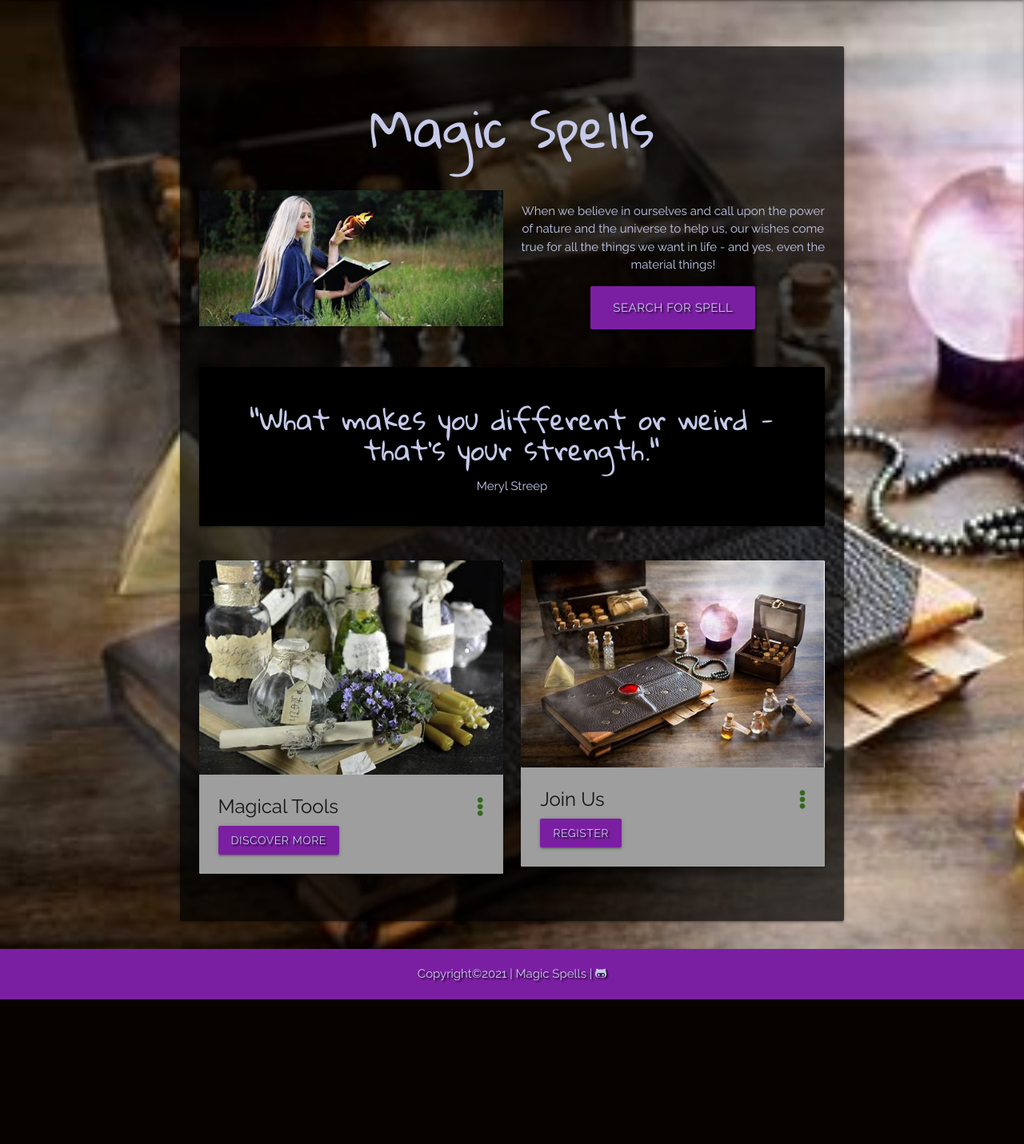
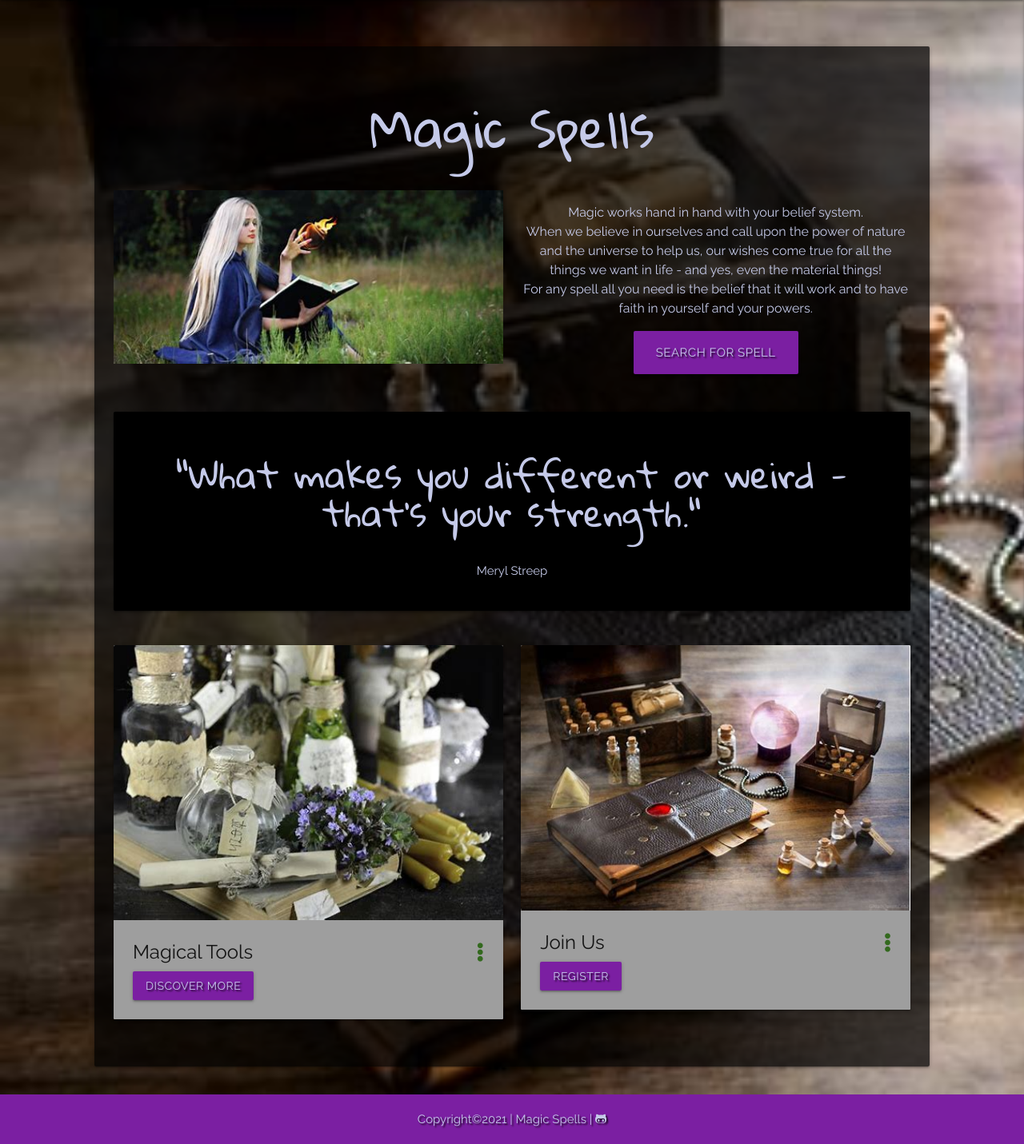
Before and after one commit to Code-Institute-Submissions/Sandra-Be-magic-spells, a Flask app: page / in a window 1280 px wide. Shown: the part 64-1495 px from the top of the page at 80% size. Before the commit the page ends 1314 px from the top, so only its background shows below. Run offline with Flask 2, Linux system fonts and the light colour scheme; data that the repository does not hold is empty; some libraries are stand-ins or nearby versions.

Commit message:
Changed card-panels view

```diff
--- a/templates/home.html
+++ b/templates/home.html
@@ -2,23 +2,24 @@
 {% block content %}
 
     <div class="row login-card">
-        <div class="col s12 m8 offset-m2">
+        <div class="col s12 m10 offset-m1">
             <div class="card-panel">
                 <h1 class="center-align indigo-text text-lighten-4">Magic Spells</h1>
                 <div class="row">
                     <img class="col s12 m6 responsive-img" src="static/images/magic2.jpg" alt="Girl with book">
 
-                    <div class="col s12 m6">
+                    <div class="col s12 m6 home-info">
                         <p class="center-align indigo-text text-lighten-4">
-                            When we believe in ourselves and call upon the power of nature and the universe to help us, our wishes come true
-                            for all the things we want in life - and yes, even the material things!
+                            Magic works hand in hand with your belief system.<br>When we believe in ourselves and call upon
+                            the power of nature and the universe to help us, our wishes come true
+                            for all the things we want in life - and yes, even the material things!<br>For any spell all
+                            you need is the belief that it will work and to have faith in yourself and your powers.
                         </p>
-                        <div class="row">
-                            <div class=" center-align text-center s12 m6">
-                                <a href="{{ url_for('get_spells') }}" class="btn-large text-shadow purple darken-2 waves-effect waves-light">
-                                    Search for Spell
-                                </a>
-                            </div>
+
+                        <div class="row center-align text-center s12 m6">
+                            <a href="{{ url_for('get_spells') }}" class="btn-large text-shadow purple darken-2 waves-effect waves-light">
+                                Search for Spell
+                            </a>
                         </div>
                     </div>
                 </div>
@@ -26,7 +27,7 @@
                 <div class="row">
                     <div class="col s12">
                         <div class="card-panel black">
-                            <h4 class="center-align indigo-text text-lighten-4">"What makes you different or weird - that's your strength."</h3>
+                            <h3 class="center-align indigo-text text-lighten-4">"What makes you different or weird - that's your strength."</h3>
                             <p class="center-align indigo-text text-lighten-4">Meryl Streep</p>
                         </div>
                     </div>
--- a/templates/spells.html
+++ b/templates/spells.html
@@ -2,7 +2,7 @@
 {% block content %}
 
     <div class="row login-card">
-        <div class="col s12 m8 offset-m2">
+        <div class="col s12 m10 offset-m1">
             <div class="card-panel">
                 <h3 class="indigo-text text-lighten-4 center-align">Magic Spells</h3>
 
```
